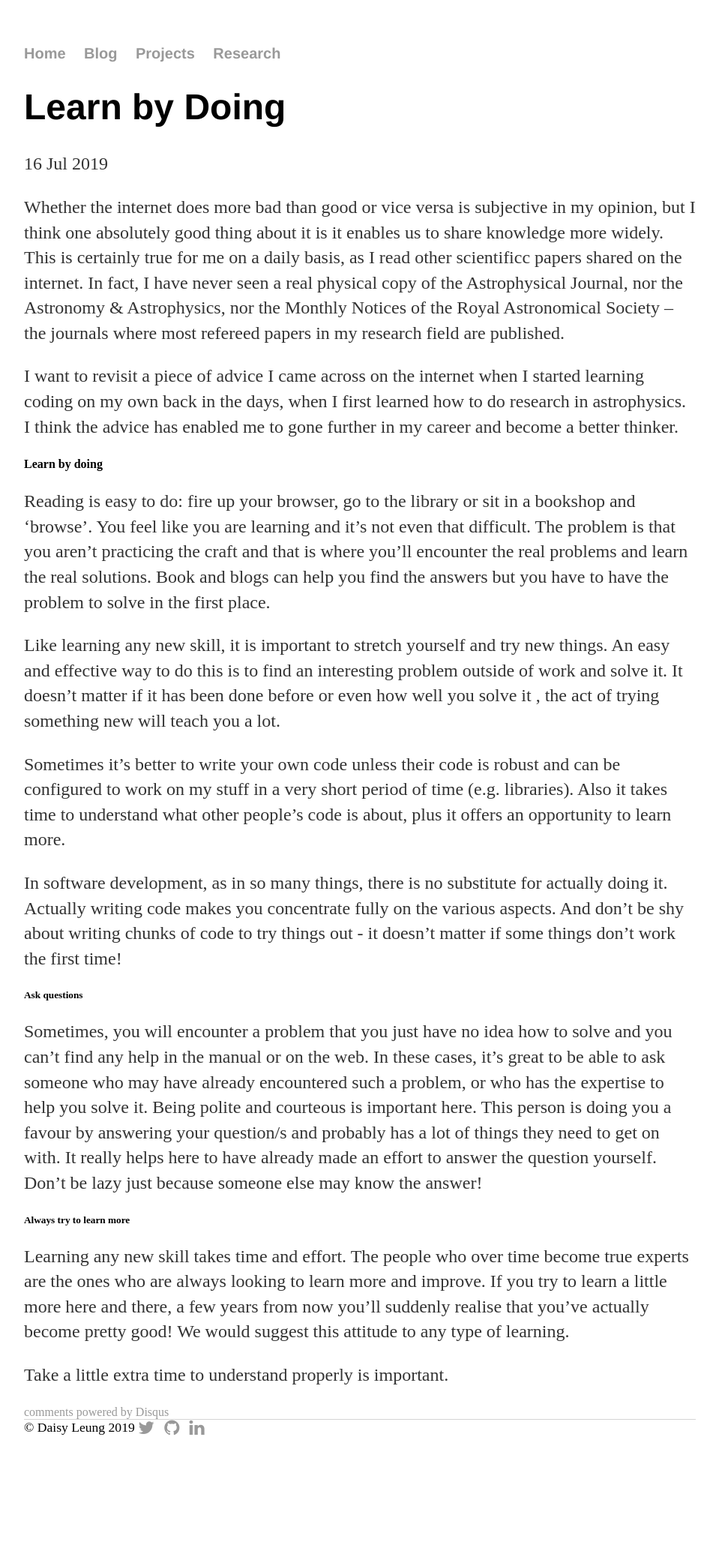
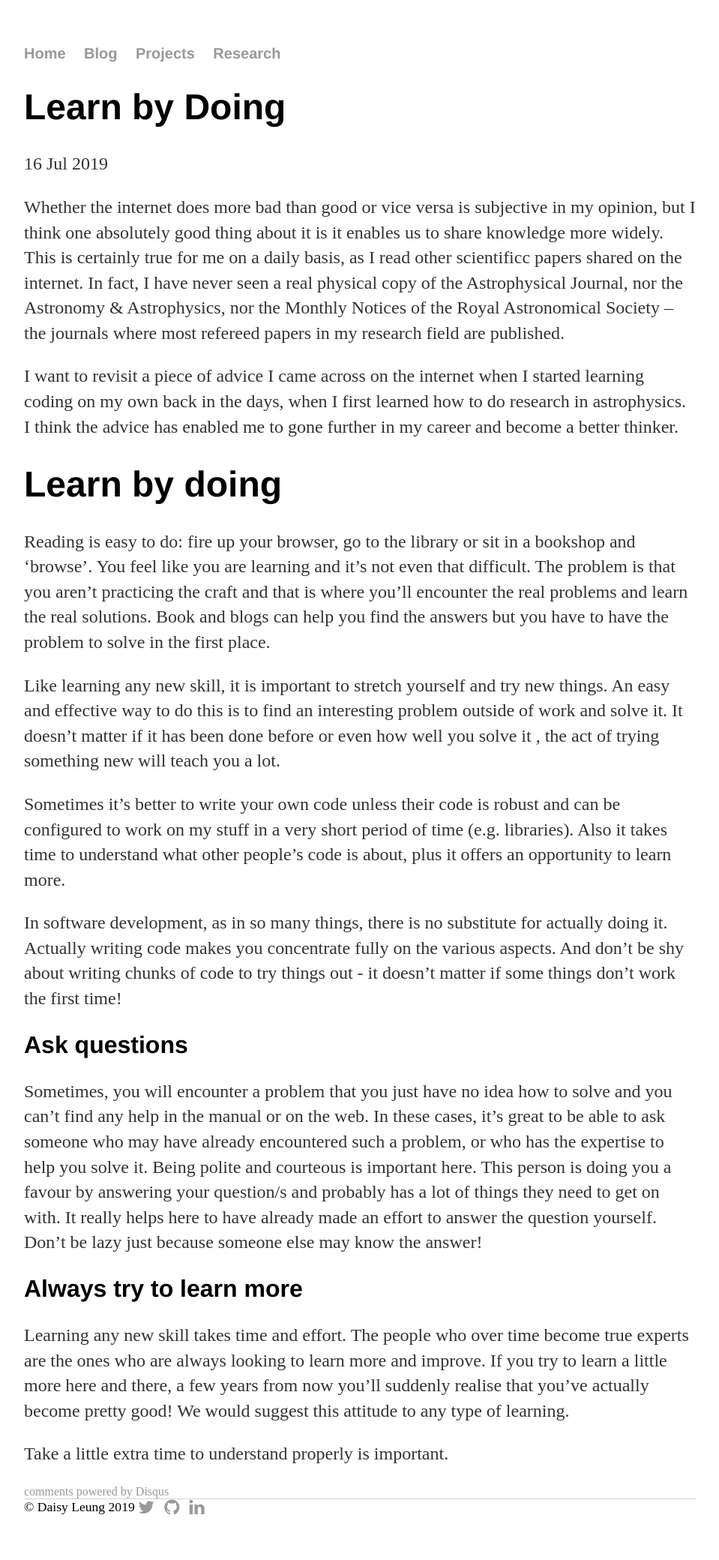
Before and after one commit to astro313/astro313.github.io, a Jekyll site: the page built from blog/_posts/2019-07-16-philosophyLearning.md, in a window 1280 px wide. Shown: the whole page at 75% size, without its empty margins (160-1119 px from the left). Built offline with Jekyll 4.4.1, drawn with Linux system fonts in a browser that asks for light colours; nearby versions of some CDN libraries; comment, search, counter and statistics services are not loaded; before the commit the page ends 1974 px from its top, so only the background shows below that.

Commit message:
heading size

```diff
--- a/blog/_posts/2019-07-16-philosophyLearning.md
+++ b/blog/_posts/2019-07-16-philosophyLearning.md
@@ -8,7 +8,7 @@ Whether the internet does more bad than good or vice versa is subjective in my o
 
 I want to revisit a piece of advice I came across on the internet when I started learning coding on my own back in the days, when I first learned how to do research in astrophysics. I think the advice has enabled me to gone further in my career and become a better thinker.
 
-#### Learn by doing
+# Learn by doing
 
 Reading is easy to do: fire up your browser, go to the library or sit in a bookshop and 'browse'. You feel like you are learning and it's not even that difficult. The problem is that you aren't practicing the craft and that is where you'll encounter the real problems and learn the real solutions. Book and blogs can help you find the answers but you have to have the problem to solve in the first place.
 
@@ -18,10 +18,10 @@ Sometimes it's better to write your own code unless their code is robust and can
 
 In software development, as in so many things, there is no substitute for actually doing it. Actually writing code makes you concentrate fully on the various aspects. And don't be shy about writing chunks of code to try things out - it doesn't matter if some things don't work the first time!
 
-##### Ask questions
+## Ask questions
 Sometimes, you will encounter a problem that you just have no idea how to solve and you can't find any help in the manual or on the web.  In these cases, it's great to be able to ask someone who may have already encountered such a problem, or who has the expertise to help you solve it.  Being polite and courteous is important here.  This person is doing you a favour by answering your question/s and probably has a lot of things they need to get on with.  It really helps here to have already made an effort to answer the question yourself.  Don't be lazy just because someone else may know the answer!
 
-##### Always try to learn more
+## Always try to learn more
 Learning any new skill takes time and effort.  The people who over time become true experts are the ones who are always looking to learn more and improve.  If you try to learn a little more here and there, a few years from now you'll suddenly realise that you've actually become pretty good!  We would suggest this attitude to any type of learning.
 
 Take a little extra time to understand properly is important.
```
